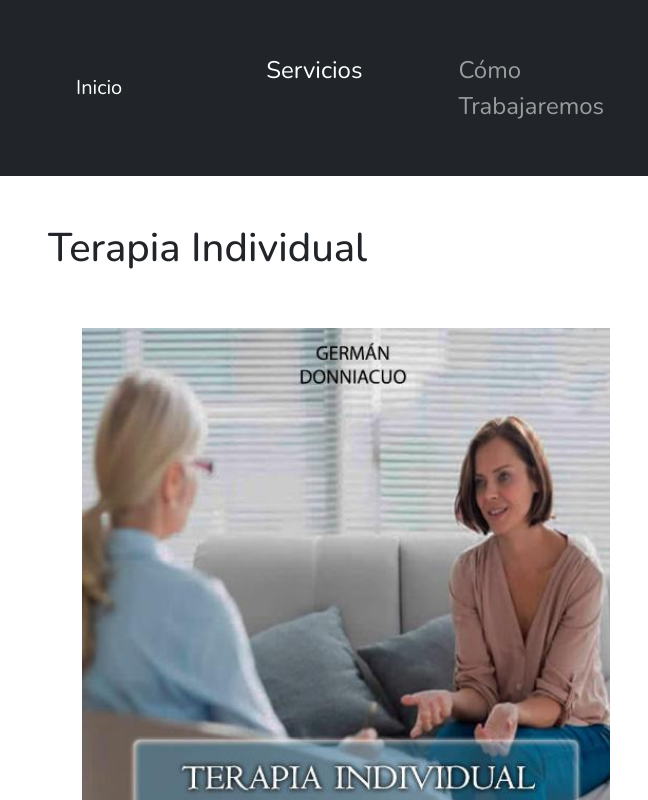
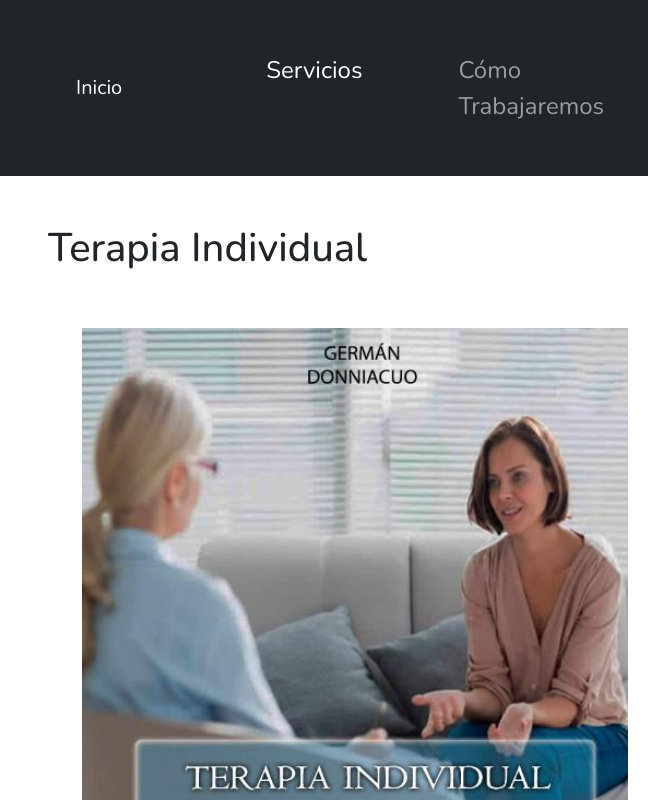
Before and after one commit to GermanDonniacuo/perfil-profesional-German-Donniacuo, a website: page paginas/servicios.html in a window 1280 px wide. Shown: the top 800 px of the page, 0-648 px from the left. Drawn offline with nearby package versions, Linux system fonts and the light colour scheme; files whose address does not match are found by name.

Commit message:
ultimos cambios para la entrega

```diff
--- a/paginas/servicios.html
+++ b/paginas/servicios.html
@@ -56,7 +56,7 @@
             <div class="container">
                 <div class="row row-cols-2 ">
                     <div class="col"><img src="../assets/imagenes/terapia individual.jpg" alt="Psicoterapia individual"
-                            title="Psicoterapia individual" height="95% px"></div>
+                            title="Psicoterapia individual" width="100%" height="95% px"></div>
                     <div class="col">
                         <p class="fs-4 text-justify">
                             Si en ocasiones te sentís estancado/a, te cuesta establecer y/o alcanzar tus objetivos, si
--- a/scss/partials/_global.scss
+++ b/scss/partials/_global.scss
@@ -9,6 +9,7 @@
     position: fixed;
     bottom: 40px;
     right: 20px;
+
 }
 .caja {
 
```
